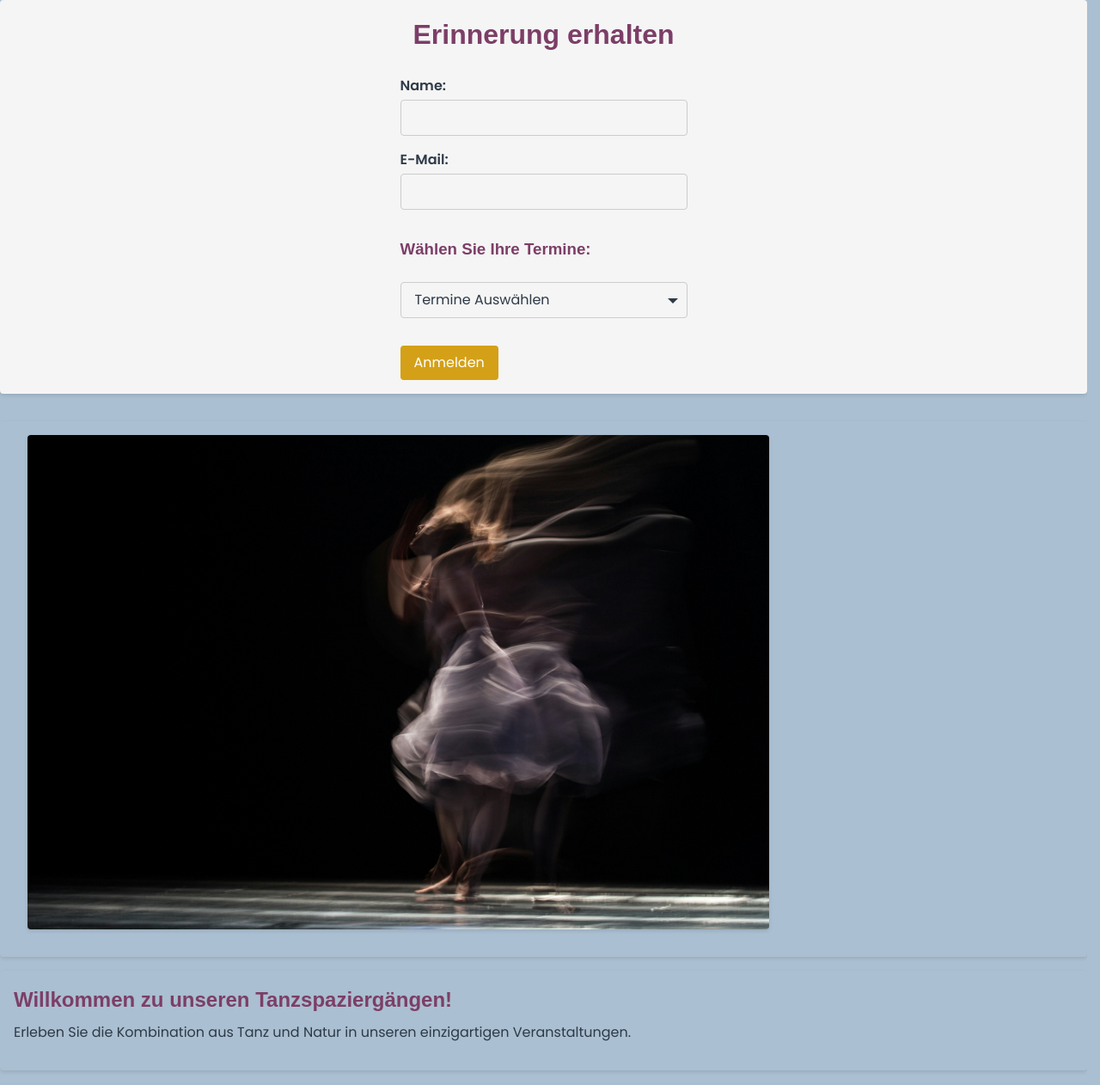
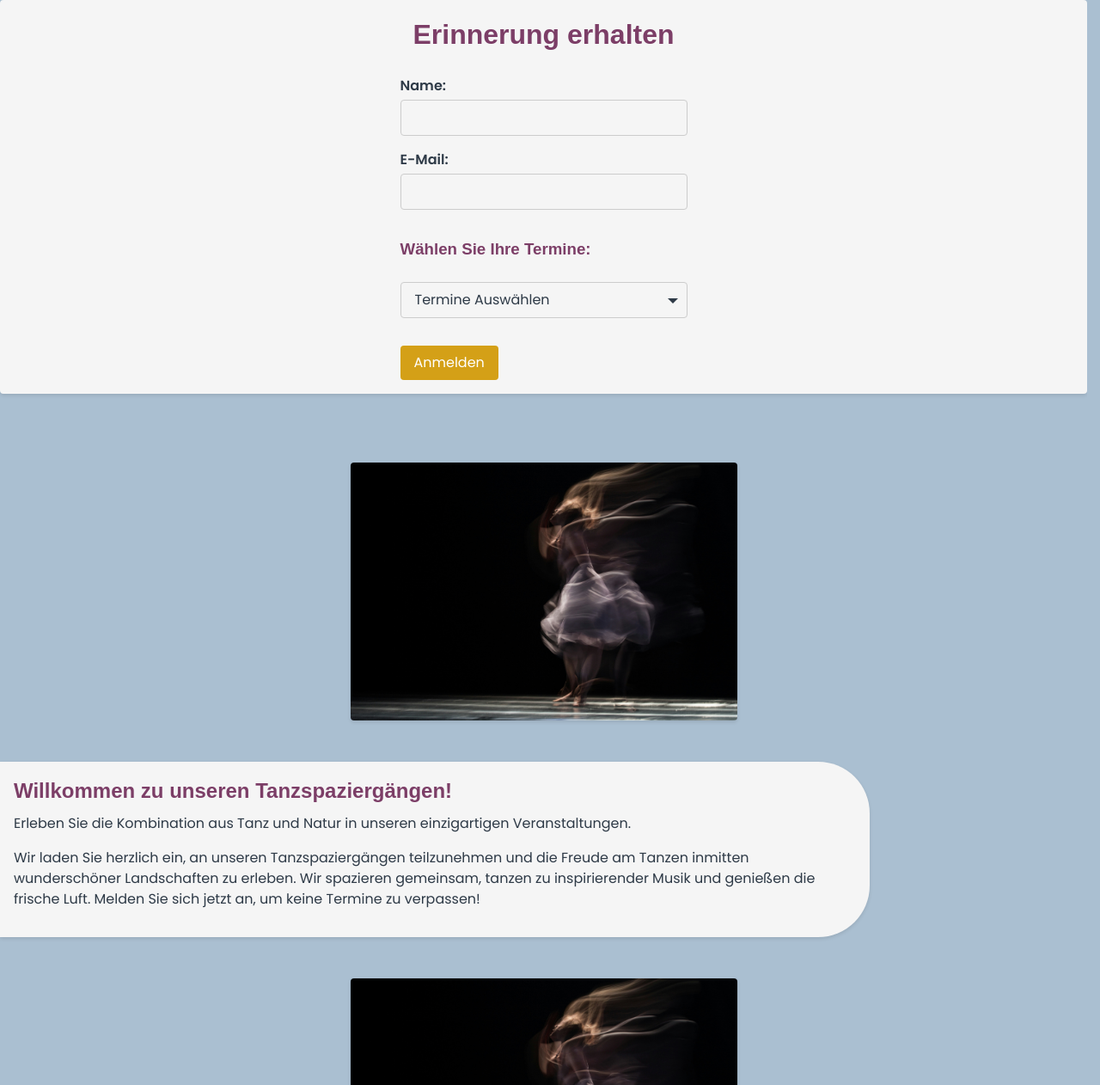
Before and after one commit to jaschaschopfer/Landingpage-Tanzspaziergang, a PHP site: page /index.html in a window 1280 px wide. Shown: the top 1262 px of the page at 86% size. Run offline with PHP 8.4, Linux system fonts and the light colour scheme; some web fonts are replaced.

Commit message:
basic html and css
structure of website now clear

```diff
--- a/index.html
+++ b/index.html
@@ -61,17 +61,72 @@
     <p>Wir freuen uns, Sie bei unseren Tanzspaziergängen begrüßen zu dürfen.</p>
   </section>
 
-  <section class="pictures-between-text">
-    <img src="assets/images/dance1.jpg" alt="Tanzspaziergang Bild 1" class="right-image">
+  <section class="hanging-pictures">
+    <div class="image-container">
+      <img src="assets/images/dance1.jpg" alt="Tanzspaziergang Bild 1">
+    </div>
   </section>
 
   <section class="introduction-section">
-    <h2>Willkommen zu unseren Tanzspaziergängen!</h2>
-    <p>Erleben Sie die Kombination aus Tanz und Natur in unseren einzigartigen Veranstaltungen.</p>
+      <h2>Willkommen zu unseren Tanzspaziergängen!</h2>
+      <p>Erleben Sie die Kombination aus Tanz und Natur in unseren einzigartigen Veranstaltungen.</p>
+      <p>
+        Wir laden Sie herzlich ein, an unseren Tanzspaziergängen teilzunehmen und die Freude am Tanzen inmitten wunderschöner Landschaften zu erleben.
+        Wir spazieren gemeinsam, tanzen zu inspirierender Musik und genießen die frische Luft.
+        Melden Sie sich jetzt an, um keine Termine zu verpassen!
+      </p>
   </section>
 
-  <section class="pictures-between-text">
-    <img src="assets/images/dance2.jpg" alt="Tanzspaziergang Bild 2" class="left-image">
+  <section class="hanging-pictures">
+      <img src="assets/images/dance1.jpg" alt="Tanzspaziergang Bild 2">
+  </section>
+
+  <section class="info-section">
+      <h2>Informationen zum Tanzspaziergang</h2>
+      <p>Unsere Tanzspaziergänge finden an verschiedenen Orten statt und bieten eine einzigartige Möglichkeit, Tanz in der Natur zu erleben.</p>
+      <p>Jeder Spaziergang dauert etwa zwei Stunden und ist für alle Altersgruppen und Tanzniveaus geeignet.</p>
+      <p>Bringen Sie bequeme Kleidung und Schuhe mit, und lassen Sie uns gemeinsam tanzen!</p>
+  </section>
+
+  <section class="newsletter-section">
+    <h1>Erinnerung erhalten</h1>
+    <div class="credentials-box">
+      <form action="https://example.com/subscribe" method="post" class="newsletter-form">
+        <label for="name">Name:</label>
+        <input type="text" id="name" name="name" required>
+        <label for="email">E-Mail:</label>
+        <input type="email" id="email" name="email" required>
+
+        <div class="date-selection">
+          <h3>Wählen Sie Ihre Termine:</h3>
+
+          <div class="checkbox-dropdown-container">
+            <button type="button" class="dropdown-toggle" aria-expanded="false" aria-controls="date-checkbox-list">
+              Termine auswählen
+            </button>
+
+            <div id="date-checkbox-list" class="dropdown-list">
+              <h4 class="category-header">Premiere</h4>
+              <label><input type="checkbox" value="2024-05-03"> Fr, 03.05.2024</label>
+
+              <h4 class="category-header">Frühsommer</h4>
+              <label><input type="checkbox" value="2024-05-31"> Fr, 31.05.2024</label>
+              <label><input type="checkbox" value="2024-06-28"> Fr, 28.06.2024</label>
+              <label><input type="checkbox" value="2024-07-26"> Fr, 26.07.2024</label>
+              <label><input type="checkbox" value="2024-08-02"> Fr, 02.08.2024</label>
+              <label><input type="checkbox" value="2024-08-09"> Fr, 09.08.2024</label>
+              <label><input type="checkbox" value="2024-08-16"> Fr, 16.08.2024</label>
+              <label><input type="checkbox" value="2024-08-23"> Fr, 23.08.2024</label>
+
+              <h4 class="category-header">Spätsommer</h4>
+              <label><input type="checkbox" value="2024-08-30"> Fr, 30.08.2024</label>
+            </div>
+          </div>
+        </div>
+
+        <button type="submit">Anmelden</button>
+      </form>
+    </div>
   </section>
 
 </main>
--- a/styles.css
+++ b/styles.css
@@ -209,7 +209,7 @@ button:hover {
 
 section {
   padding: var(--spacing-base);
-  margin-bottom: var(--spacing-base);
+  margin-bottom: calc(var(--spacing-base) * 2);
   box-shadow: var(--box-shadow-base);
   border-radius: var(--border-radius-base);
 }
@@ -469,36 +469,48 @@ section.newsletter-section.hidden {
 
 /* Pictures Between Text Styles */
 
-section.pictures-between-text-section {
-    padding: var(--spacing-base);
-    background-color: none;
-    margin-bottom: var(--spacing-base);
-    box-shadow: var(--box-shadow-base);
-    border-radius: var(--border-radius-base);
+section.hanging-pictures{
+  display: flex;
+  justify-content: center;
+  align-items: center;
+  box-shadow: none;
+  padding: var(--spacing-base);
 }
 
-.pictures-between-text {
-    display: flex;
-    margin: var(--spacing-base) 0;
+section.hanging-pictures img {
+  width: auto;
+  height: 300px;
+  object-fit: cover;
+  border-radius: var(--border-radius-base);
+  box-shadow: var(--box-shadow-base);
 }
 
-.pictures-between-text img {
-    max-width: 70%;
-    height: auto;
-    border-radius: var(--border-radius-base);
-    box-shadow: var(--box-shadow-base);
-    justify-self: right;
+
+
+/* End of Pictures Between Text Styles */
+
+
+/* Introduction Section Styles */
+.introduction-section {
+  background-color: var(--color-background-secondary);
+  max-width: 80%;
+  margin-inline-end: auto; /* Align to left */
+  border-top-left-radius: 0;
+  border-bottom-left-radius: 0;
+  border-top-right-radius: calc(var(--border-radius-base) * 15);
+  border-bottom-right-radius: calc(var(--border-radius-base) * 15);
 }
 
-.right-image {
-    margin: 0 0 1rem 1rem;
-    max-width: 50%;
+/* End of Introduction Section Styles */
 
 
+/* Info Section Styles */
+.info-section {
+  background-color: var(--color-background-secondary);
+  max-width: 80%;
+  margin-inline-start: auto; /* Align to right */
+  border-top-right-radius: 0;
+  border-bottom-right-radius: 0;
+  border-top-left-radius: calc(var(--border-radius-base) * 15);
+  border-bottom-left-radius: calc(var(--border-radius-base) * 15);
 }
-
-.left-image {
-    float: left;
-    margin: 0 1rem 1rem 0;
-    max-width: 50%;
-}
```
